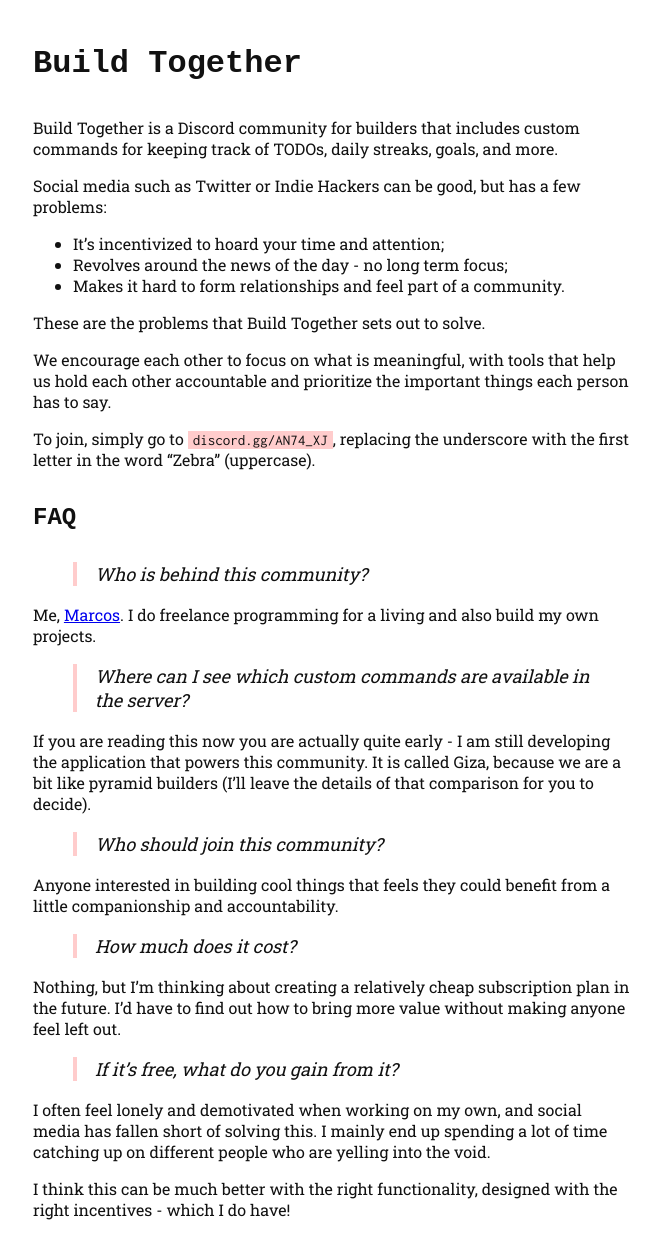
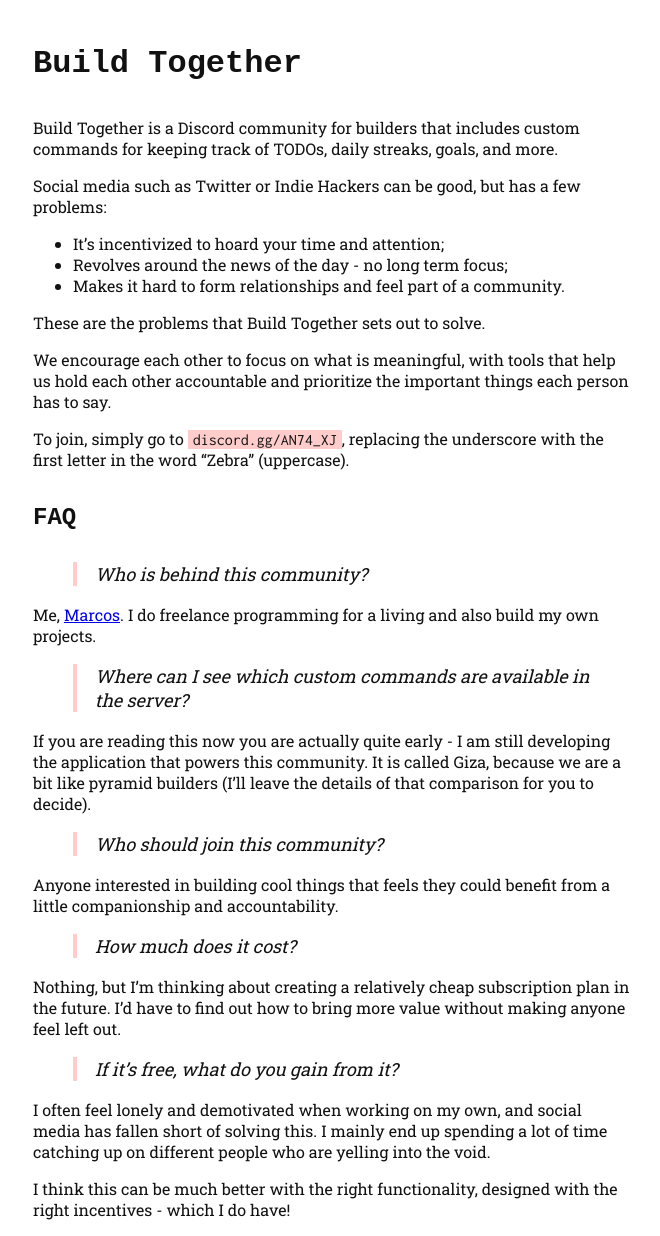
Before and after one commit to marcospgp/buildtogether-site, a Jekyll site: the page built from index.md, in a window 1280 px wide. Shown: the whole page, without its empty margins (307-967 px from the left). Built offline with Jekyll 4.4.1, drawn with Linux system fonts in a browser that asks for light colours; some web fonts are replaced; our own code applies the rules of GitHub Pages for plain Markdown files.

Commit message:
Update custom-styles.scss

```diff
--- a/_sass/minima/custom-styles.scss
+++ b/_sass/minima/custom-styles.scss
@@ -29,7 +29,6 @@ h1, h2, h3, h4 {
 pre,
 code {
   font-family: 'Inconsolata', monospace;
-  font-size: 0.9375em;
   background-color: $code-background-color;
 }
 
```
